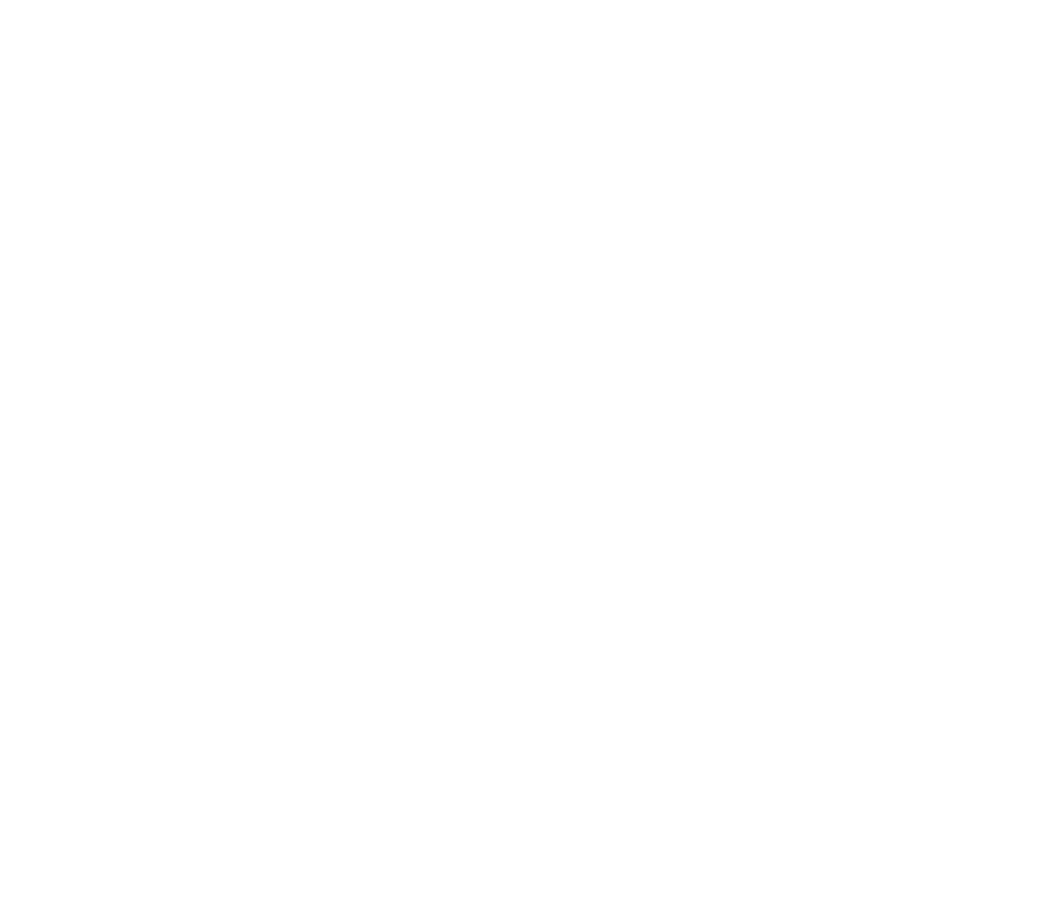
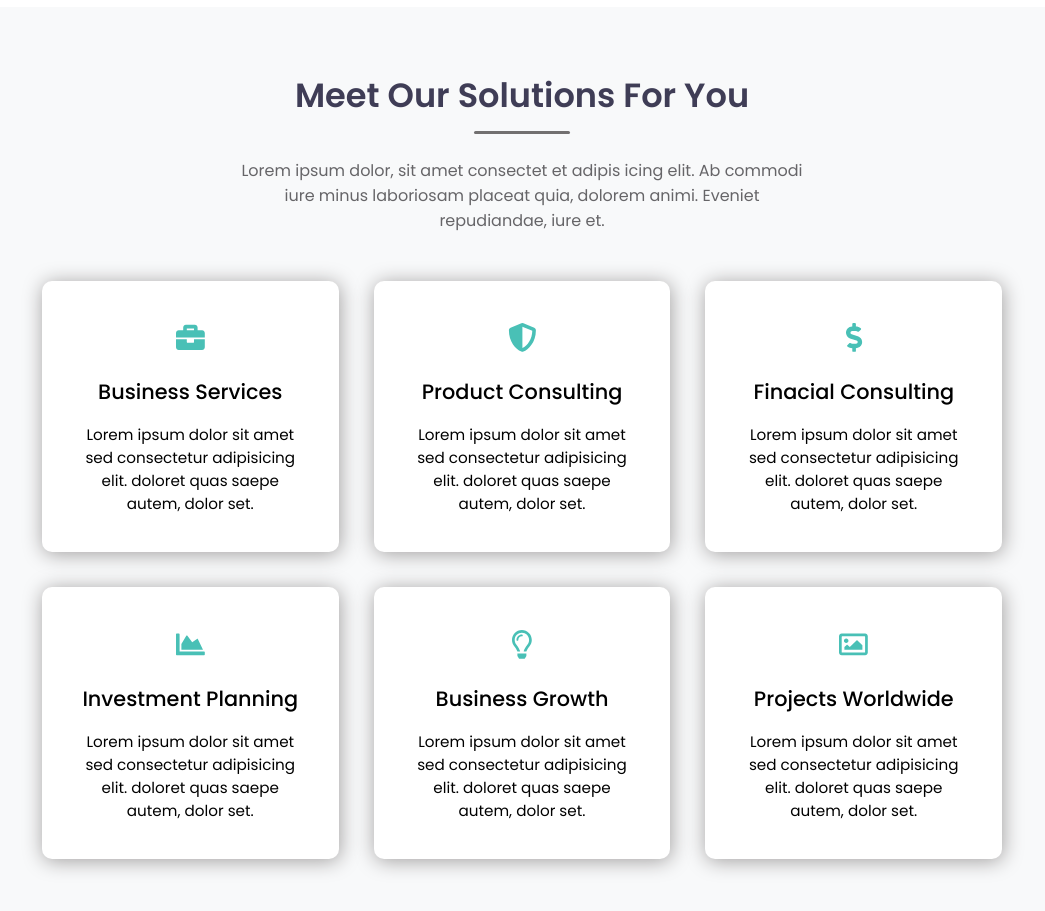
Before and after one commit to collie-moore/Captivate, a React (Create React App) app: page / in a window 1280 px wide. Shown: the part 1300-2211 px from the top of the page, without its empty margins (118-1163 px from the left). Before the commit the page ends 1307 px from the top, so only its background shows below. Built offline with nearby package versions, Linux system fonts and the light colour scheme.

Commit message:
solutions section completed

```diff
--- a/public/index.html
+++ b/public/index.html
@@ -14,6 +14,11 @@
       href="https://fonts.googleapis.com/css2?family=Poppins:ital,wght@0,300;0,400;0,500;0,600;1,700&display=swap"
       rel="stylesheet"
     />
+    <script
+      src="https://cdnjs.cloudflare.com/ajax/libs/font-awesome/5.13.0/js/all.min.js"
+      integrity="sha256-KzZiKy0DWYsnwMF+X1DvQngQ2/FxF7MF3Ff72XcpuPs="
+      crossorigin="anonymous"
+    ></script>
     <!--
       manifest.json provides metadata used when your web app is installed on a
       user's mobile device or desktop. See https://developers.google.com/web/fundamentals/web-app-manifest/
--- a/src/components/Home/Home.jsx
+++ b/src/components/Home/Home.jsx
@@ -1,6 +1,7 @@
 import React from "react";
 import Landing from "./Landing";
 import About_home from "./About.home";
+import Solutions from "./Solutions.home";
 import "./Home.scss";
 
 export default function Home() {
@@ -8,6 +9,7 @@
     <div className="Home">
       <Landing />
       <About_home />
+      <Solutions />
     </div>
   );
 }
--- a/src/components/Home/Home.scss
+++ b/src/components/Home/Home.scss
@@ -4,6 +4,7 @@
 }
 
 // Styles for Landing page
+
 .landing {
   background-image: url("../images/Background.jpg");
   background-repeat: no-repeat;
@@ -111,3 +112,67 @@
     }
   }
 }
+
+// Styles for solutions section.
+
+.solutions {
+  background-color: #f8f9fa;
+  text-align: center;
+
+  padding: 4rem 10rem;
+
+  .title {
+    color: #3f3d56;
+    font-size: 2.1rem;
+    margin-bottom: 0.6rem;
+  }
+
+  hr {
+    background-color: rgb(114, 112, 112);
+    width: 10%;
+    height: 3px;
+    margin-left: auto;
+    margin-right: auto;
+    border: none;
+    border-radius: 30px;
+    margin-bottom: 1.5rem;
+  }
+
+  .lead {
+    margin: 0 12rem;
+    margin-bottom: 3rem;
+    color: #666568;
+  }
+
+  .cards {
+    list-style: none;
+    display: grid;
+    grid-template-columns: 1fr 1fr 1fr;
+    grid-gap: 2.2rem;
+
+    li {
+      background-color: white;
+      border-radius: 10px;
+      padding: 2.3rem 2rem;
+      box-shadow: 1px 2px 20px rgb(160, 158, 158);
+
+      h1 {
+        color: #49c0b6;
+        font-size: 1.8rem;
+        margin-bottom: 1rem;
+      }
+
+      a {
+        text-decoration: none;
+        color: black;
+        font-size: 1.3rem;
+        font-weight: 500;
+      }
+
+      p {
+        font-size: 0.95rem;
+        margin-top: 1rem;
+      }
+    }
+  }
+}
--- /dev/null
+++ b/src/components/Home/Solutions.home.jsx
@@ -0,0 +1,77 @@
+import React from "react";
+
+export default function Solutions_home() {
+  return (
+    <div className="solutions">
+      <h1 className="title">Meet Our Solutions For You</h1>
+      <hr />
+      <p className="lead">
+        Lorem ipsum dolor, sit amet consectet et adipis icing elit. Ab commodi
+        iure minus laboriosam placeat quia, dolorem animi. Eveniet repudiandae,
+        iure et.
+      </p>
+      <ul className="cards">
+        <li>
+          <h1>
+            <i class="fas fa-briefcase"></i>
+          </h1>
+          <a href="#product">Business Services</a>
+          <p>
+            Lorem ipsum dolor sit amet sed consectetur adipisicing elit. doloret
+            quas saepe autem, dolor set.
+          </p>
+        </li>
+        <li>
+          <h1>
+            <i class="fas fa-shield-alt"></i>
+          </h1>
+          <a href="#product">Product Consulting</a>
+          <p>
+            Lorem ipsum dolor sit amet sed consectetur adipisicing elit. doloret
+            quas saepe autem, dolor set.
+          </p>
+        </li>
+        <li>
+          <h1>
+            <i class="fas fa-dollar-sign"></i>
+          </h1>
+          <a href="#product">Finacial Consulting</a>
+          <p>
+            Lorem ipsum dolor sit amet sed consectetur adipisicing elit. doloret
+            quas saepe autem, dolor set.
+          </p>
+        </li>
+        <li>
+          <h1>
+            <i class="fas fa-chart-area"></i>
+          </h1>
+          <a href="#product">Investment Planning</a>
+          <p>
+            Lorem ipsum dolor sit amet sed consectetur adipisicing elit. doloret
+            quas saepe autem, dolor set.
+          </p>
+        </li>
+        <li>
+          <h1>
+            <i class="far fa-lightbulb"></i>
+          </h1>
+          <a href="#product">Business Growth</a>
+          <p>
+            Lorem ipsum dolor sit amet sed consectetur adipisicing elit. doloret
+            quas saepe autem, dolor set.
+          </p>
+        </li>
+        <li>
+          <h1>
+            <i class="far fa-image"></i>
+          </h1>
+          <a href="#product">Projects Worldwide</a>
+          <p>
+            Lorem ipsum dolor sit amet sed consectetur adipisicing elit. doloret
+            quas saepe autem, dolor set.
+          </p>
+        </li>
+      </ul>
+    </div>
+  );
+}
```
